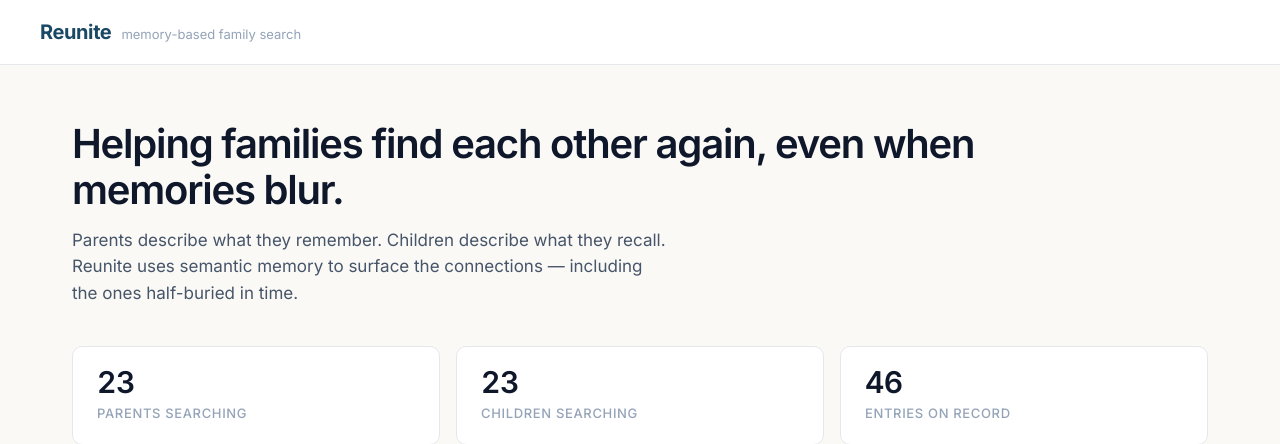
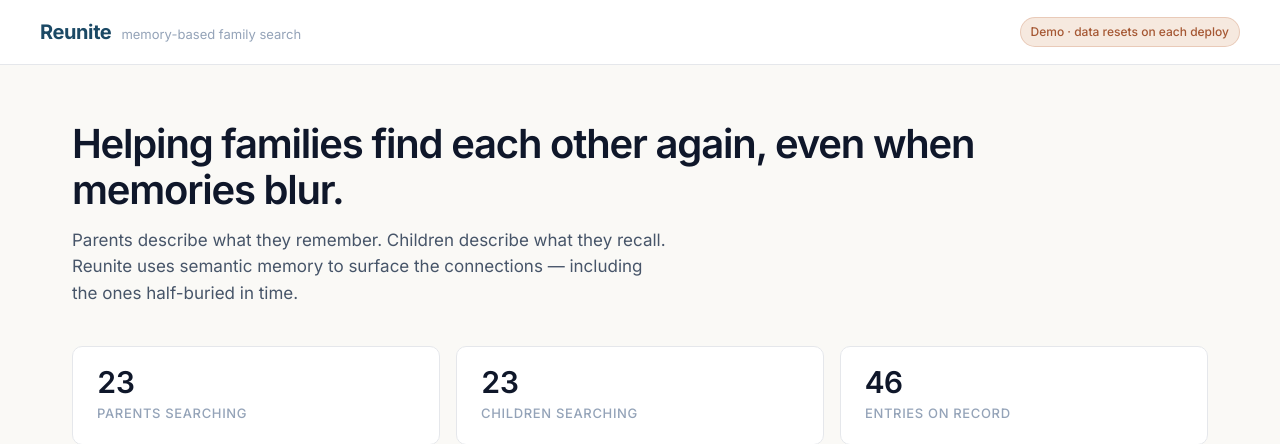
Before and after one commit to visionxyz/Reunite, a FastAPI app: page / in a window 1280 px wide. Shown: the top 444 px of the page. Run offline with FastAPI, Linux system fonts and the light colour scheme; data comes from the database, SQL or seed files in the repository.

Commit message:
Add demo-only notices to UI and README
The deployment runs on Vercel's serverless platform, where the SQLite
file lives in /tmp and is wiped on every cold start. Surface that fact
clearly so visitors don't submit real personal information expecting
durability:

- Topbar pill "Demo · data resets on each deploy" (always visible,
  hidden on narrow screens)
- Inline notice block on the Register form right above the entry-type
  toggle, calling out that submissions can disappear within hours
- README's Note paragraph rewritten to explain the ephemeral /tmp
  setup and explicitly tell readers not to register real data

Co-Authored-By: Claude Opus 4.7 (1M context) <noreply@anthropic.com>

```diff
--- a/app/static/style.css
+++ b/app/static/style.css
@@ -119,6 +119,32 @@ h4 { font-size: 1rem; }
     color: var(--ink-faint);
     font-weight: 400;
 }
+.demo-tag {
+    font-size: 0.75rem;
+    color: var(--accent-hover);
+    background: var(--accent-soft);
+    padding: 0.25rem 0.625rem;
+    border-radius: 999px;
+    font-weight: 500;
+    border: 1px solid rgba(191, 107, 69, 0.25);
+    white-space: nowrap;
+}
+@media (max-width: 600px) {
+    .demo-tag { display: none; }
+}
+
+.demo-notice {
+    margin: -0.5rem 0 1.25rem;
+    padding: 0.875rem 1rem;
+    background: var(--accent-soft);
+    border: 1px solid rgba(191, 107, 69, 0.25);
+    border-left: 3px solid var(--accent);
+    border-radius: var(--r-sm);
+    font-size: 0.875rem;
+    color: var(--ink);
+    line-height: 1.55;
+}
+.demo-notice strong { color: var(--accent-hover); font-weight: 600; }
 
 .hero {
     max-width: 1200px;
--- a/app/templates/index.html
+++ b/app/templates/index.html
@@ -16,6 +16,7 @@
                 <span class="brand-mark">Reunite</span>
                 <span class="brand-tag">memory-based family search</span>
             </div>
+            <span class="demo-tag">Demo · data resets on each deploy</span>
         </div>
     </header>
 
@@ -66,6 +67,9 @@
             <div class="form-section">
                 <h2>Register an entry</h2>
                 <p>Add what you remember. You can come back later via "My entries" to add more details or chat with the AI memory guide.</p>
+                <div class="demo-notice">
+                    <strong>This is a public demo.</strong> Entries are stored on a serverless instance whose disk resets on every deployment and after periods of inactivity. Anything you submit here may disappear within hours — please do not register real personal information.
+                </div>
                 <form id="register-form">
                     <div class="type-toggle">
                         <input type="radio" name="entry_type" id="reg-parent" value="parent_seeking" checked>
```
Also changed, not shown: README.md.
